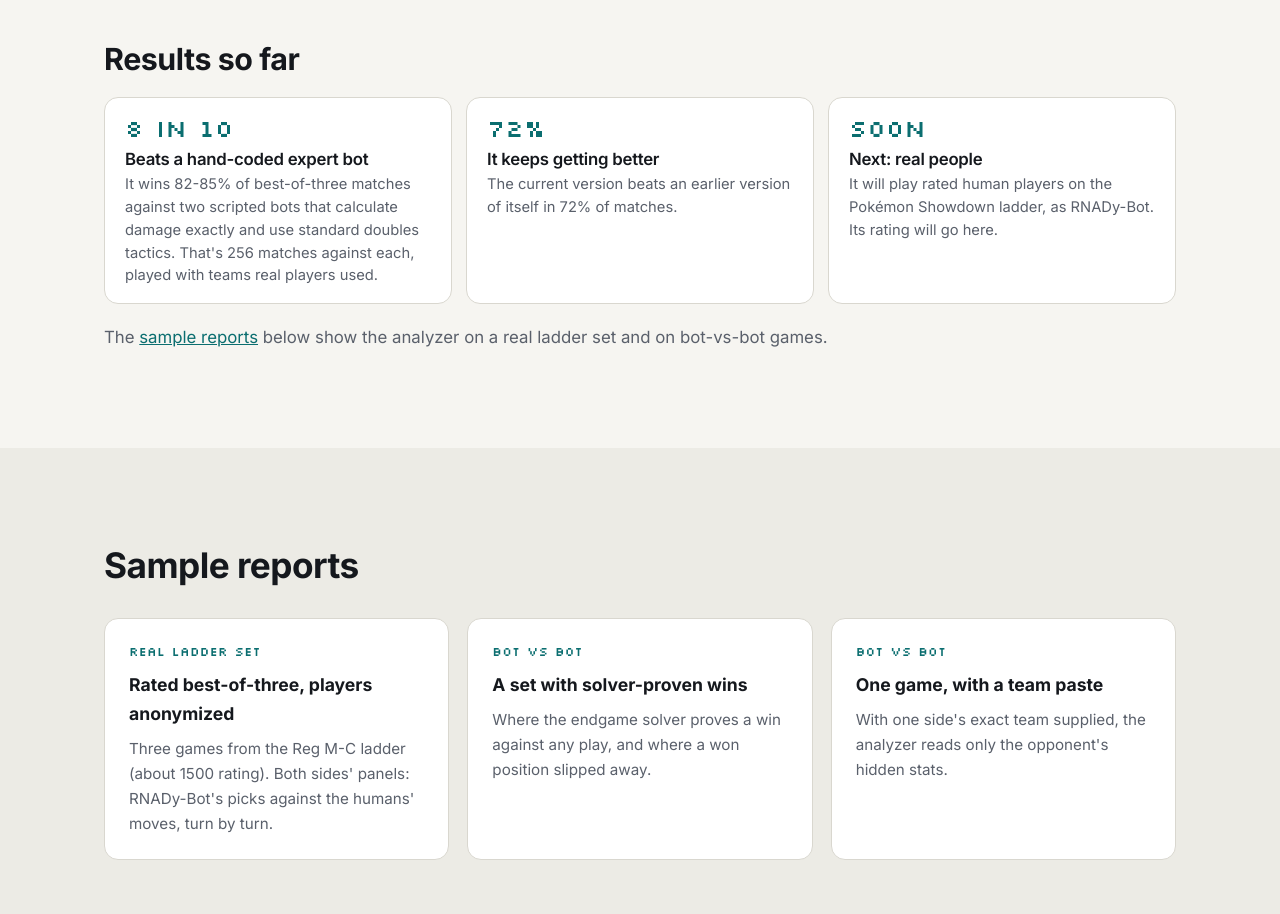
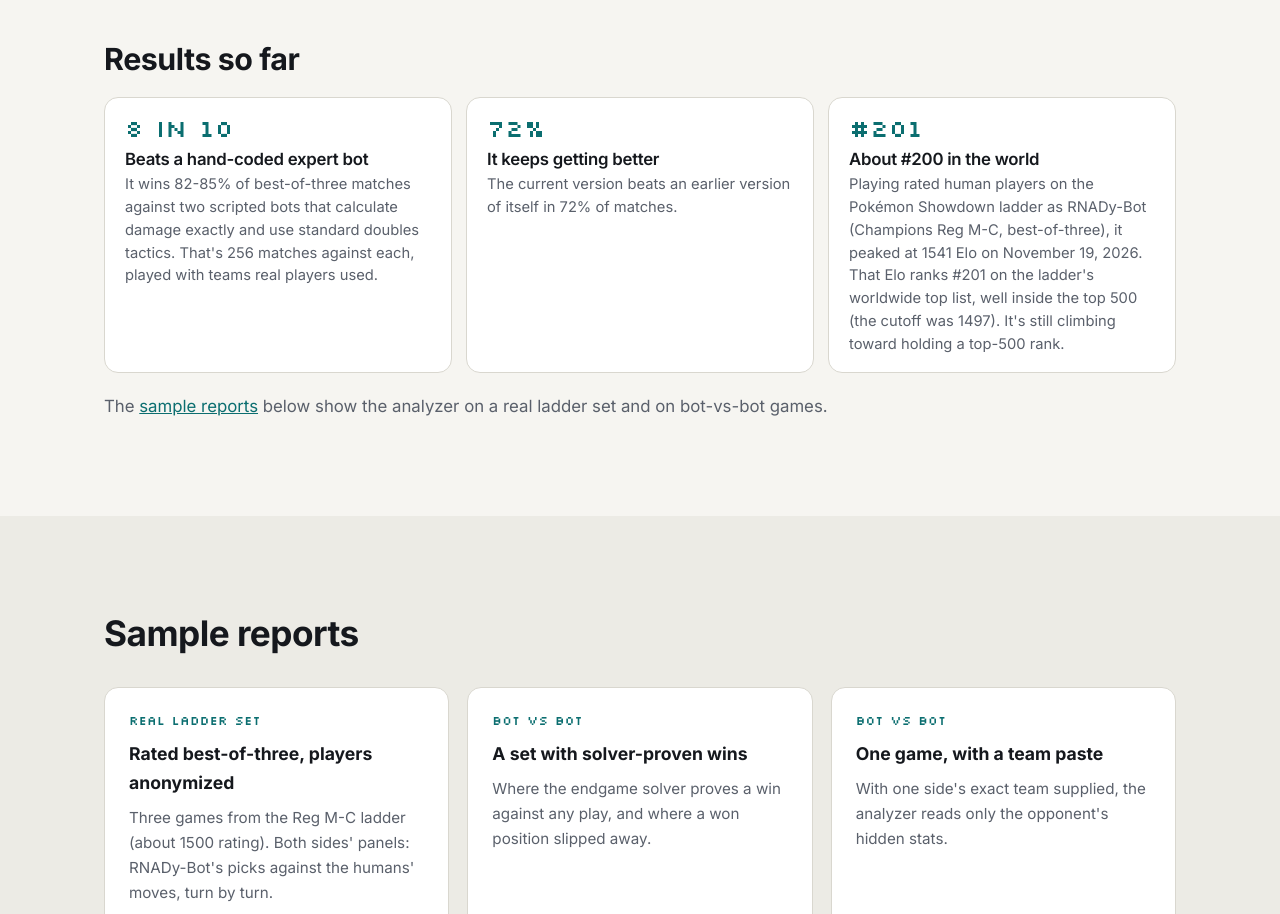
Before and after one commit to Pialmeida/Pialmeida.github.io, a website: page vgc/index.html in a window 1280 px wide. Shown: the part 1243-2157 px from the top of the page. Drawn offline with Linux system fonts and the light colour scheme.

Commit message:
VGC page: ladder result - RNADy-Bot peaked at 1541 Elo (Nov 19, 2026), #201 on the worldwide top list (EN + PT)
Co-Authored-By: Claude Opus 5.5 <noreply@anthropic.com>
Claude-Session: https://claude.ai/code/session_01AgLsunUdnSu4SvmwsQNviU

```diff
--- a/vgc/index.html
+++ b/vgc/index.html
@@ -107,9 +107,11 @@
             <p>The current version beats an earlier version of itself in 72% of matches.</p>
           </li>
           <li>
-            <h3>Next: real people</h3>
-            <p class="vgc-hard-stat pixel">Soon</p>
-            <p>It will play rated human players on the Pokémon Showdown ladder, as RNADy-Bot. Its rating will go here.</p>
+            <h3>About #200 in the world</h3>
+            <p class="vgc-hard-stat pixel">#201</p>
+            <p>Playing rated human players on the Pokémon Showdown ladder as RNADy-Bot (Champions Reg M-C, best-of-three),
+              it peaked at 1541 Elo on November 19, 2026. That Elo ranks #201 on the ladder's worldwide top list, well inside
+              the top 500 (the cutoff was 1497). It's still climbing toward holding a top-500 rank.</p>
           </li>
         </ul>
         <p class="vgc-lede vgc-next">The <a href="#samples">sample reports</a> below show the analyzer on a real
```
Also changed, not shown: pt/vgc/index.html (+5 -3 lines).
